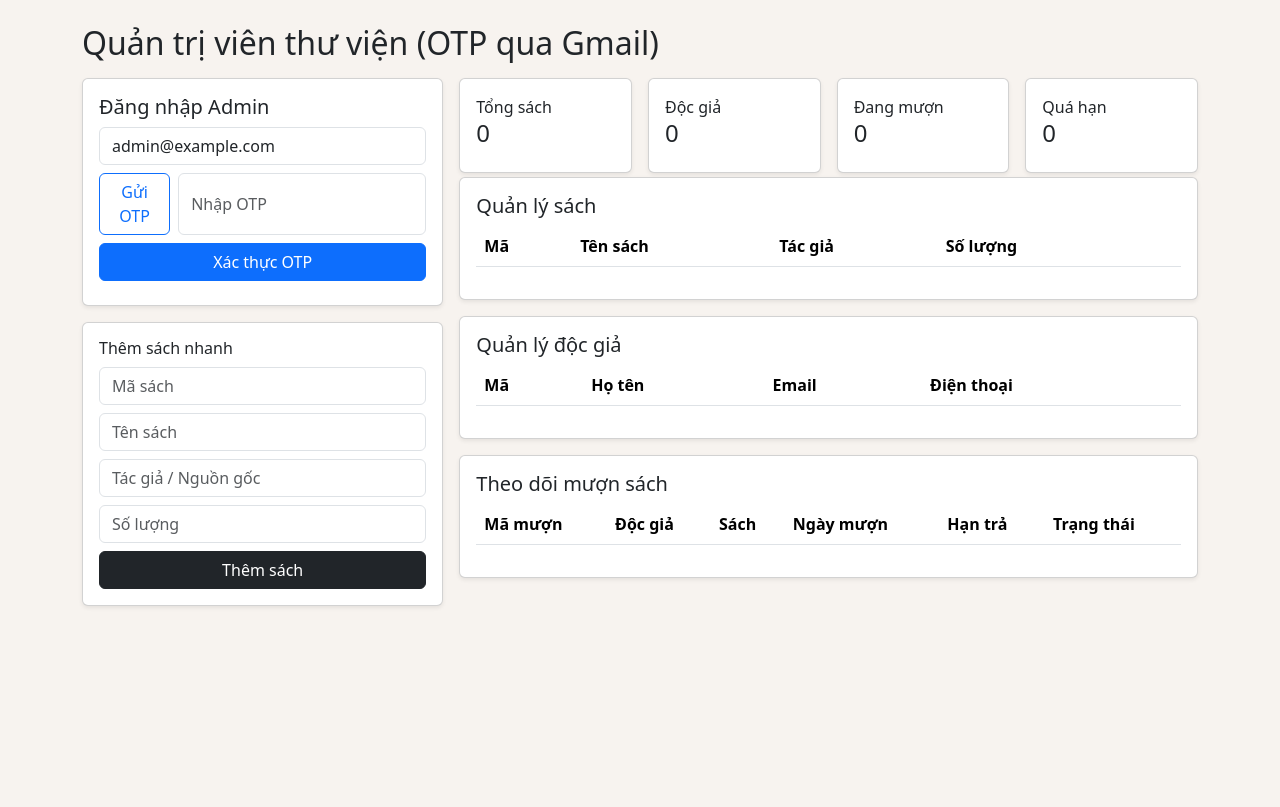
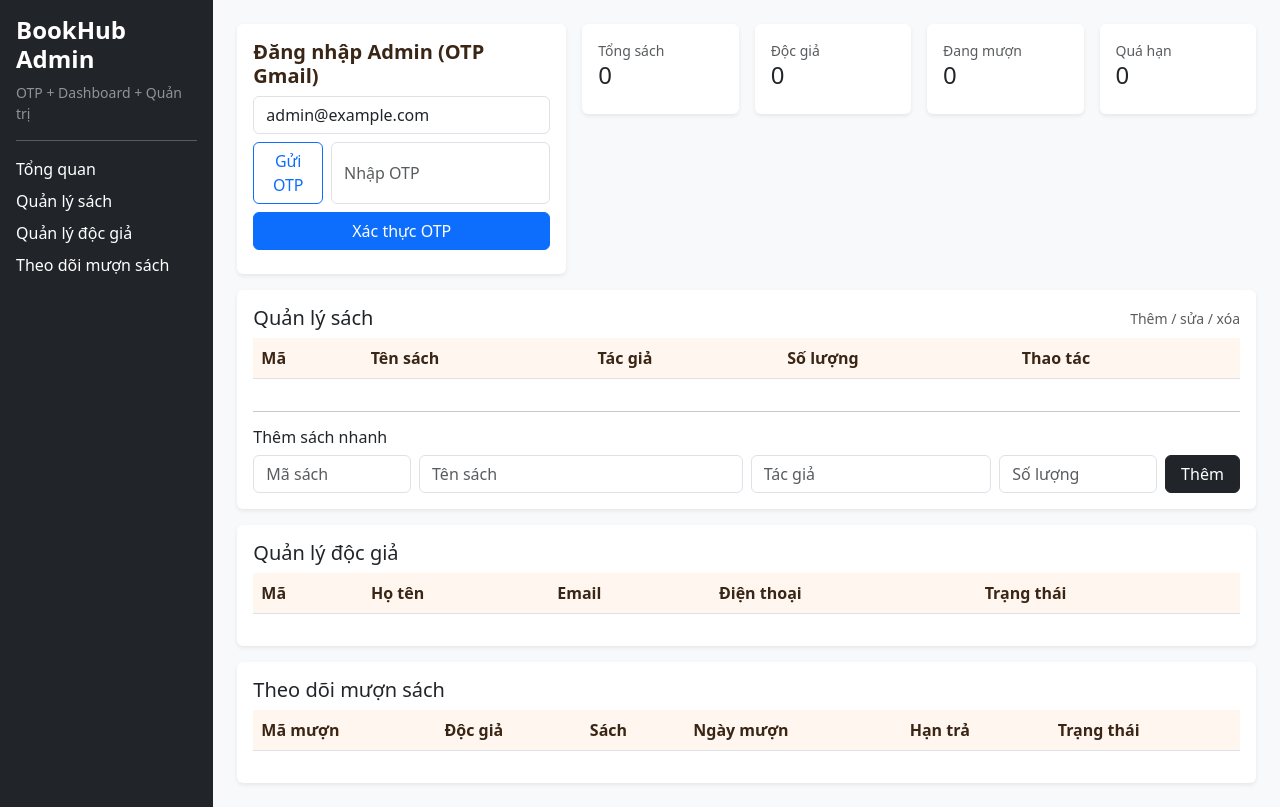
Before and after one commit to thebao200474/desktop-tutorial, a PHP site: page /admin.html in a window 1280 px wide. Before the commit the page ends 607 px from the top, so only its background shows below. Run offline with PHP 8.4, Linux system fonts and the light colour scheme; lists and menus that the app fills with data are empty.

Commit message:
Polish UI with book detail page, ratings, and richer admin management

```diff
--- a/public/admin.html
+++ b/public/admin.html
@@ -8,13 +8,24 @@
     <link rel="stylesheet" href="/styles.css" />
   </head>
   <body>
-    <div class="container py-4">
-      <h2 class="mb-3">Quản trị viên thư viện (OTP qua Gmail)</h2>
-      <div class="row g-3">
-        <div class="col-lg-4">
-          <div class="card shadow-sm">
+    <div class="container-fluid">
+      <div class="row min-vh-100">
+        <aside class="col-lg-2 bg-dark text-white p-3">
+          <h4 class="fw-bold">BookHub Admin</h4>
+          <p class="small text-white-50">OTP + Dashboard + Quản trị</p>
+          <hr />
+          <a href="#" class="d-block text-white text-decoration-none mb-2">Tổng quan</a>
+          <a href="#books-section" class="d-block text-white text-decoration-none mb-2">Quản lý sách</a>
+          <a href="#users-section" class="d-block text-white text-decoration-none mb-2">Quản lý độc giả</a>
+          <a href="#loans-section" class="d-block text-white text-decoration-none">Theo dõi mượn sách</a>
+        </aside>
+
+        <main class="col-lg-10 p-4 bg-light">
+          <div class="row g-3 mb-3">
+            <div class="col-xl-4">
+              <div class="card shadow-sm border-0 h-100">
                 <div class="card-body">
-              <h5>Đăng nhập Admin</h5>
+                  <h5 class="section-title">Đăng nhập Admin (OTP Gmail)</h5>
                   <input id="admin-email" class="form-control mb-2" value="admin@example.com" />
                   <div class="d-flex gap-2 mb-2">
                     <button class="btn btn-outline-primary" id="admin-send-otp">Gửi OTP</button>
@@ -24,63 +35,66 @@
                   <small id="admin-status" class="text-muted d-block mt-2"></small>
                 </div>
               </div>
+            </div>
 
-          <div class="card shadow-sm mt-3">
-            <div class="card-body">
-              <h6>Thêm sách nhanh</h6>
-              <input id="new-book-id" class="form-control mb-2" placeholder="Mã sách" />
-              <input id="new-book-name" class="form-control mb-2" placeholder="Tên sách" />
-              <input id="new-book-author" class="form-control mb-2" placeholder="Tác giả / Nguồn gốc" />
-              <input id="new-book-qty" type="number" class="form-control mb-2" placeholder="Số lượng" />
-              <button id="add-book-btn" class="btn btn-dark w-100">Thêm sách</button>
+            <div class="col-xl-8">
+              <div class="row g-3">
+                <div class="col-6 col-md-3"><div class="card shadow-sm border-0"><div class="card-body"><div class="small text-muted">Tổng sách</div><h4 id="s-total-books">0</h4></div></div></div>
+                <div class="col-6 col-md-3"><div class="card shadow-sm border-0"><div class="card-body"><div class="small text-muted">Độc giả</div><h4 id="s-readers">0</h4></div></div></div>
+                <div class="col-6 col-md-3"><div class="card shadow-sm border-0"><div class="card-body"><div class="small text-muted">Đang mượn</div><h4 id="s-borrowed">0</h4></div></div></div>
+                <div class="col-6 col-md-3"><div class="card shadow-sm border-0"><div class="card-body"><div class="small text-muted">Quá hạn</div><h4 id="s-overdue">0</h4></div></div></div>
               </div>
             </div>
           </div>
 
-        <div class="col-lg-8">
-          <div class="row g-3 mb-1">
-            <div class="col-6 col-md-3"><div class="card shadow-sm"><div class="card-body"><div>Tổng sách</div><h4 id="s-total-books">0</h4></div></div></div>
-            <div class="col-6 col-md-3"><div class="card shadow-sm"><div class="card-body"><div>Độc giả</div><h4 id="s-readers">0</h4></div></div></div>
-            <div class="col-6 col-md-3"><div class="card shadow-sm"><div class="card-body"><div>Đang mượn</div><h4 id="s-borrowed">0</h4></div></div></div>
-            <div class="col-6 col-md-3"><div class="card shadow-sm"><div class="card-body"><div>Quá hạn</div><h4 id="s-overdue">0</h4></div></div></div>
+          <section class="card shadow-sm border-0 mb-3" id="books-section">
+            <div class="card-body">
+              <div class="d-flex justify-content-between align-items-center mb-2">
+                <h5 class="mb-0">Quản lý sách</h5>
+                <div class="small text-muted">Thêm / sửa / xóa</div>
               </div>
-
-          <div class="card shadow-sm mb-3">
-            <div class="card-body">
-              <h5>Quản lý sách</h5>
               <div class="table-responsive">
-                <table class="table table-striped">
-                  <thead><tr><th>Mã</th><th>Tên sách</th><th>Tác giả</th><th>Số lượng</th><th></th></tr></thead>
+                <table class="table table-hover align-middle">
+                  <thead><tr><th>Mã</th><th>Tên sách</th><th>Tác giả</th><th>Số lượng</th><th>Thao tác</th></tr></thead>
                   <tbody id="books-table"></tbody>
                 </table>
               </div>
+              <hr>
+              <h6>Thêm sách nhanh</h6>
+              <div class="row g-2">
+                <div class="col-md-2"><input id="new-book-id" class="form-control" placeholder="Mã sách" /></div>
+                <div class="col-md-4"><input id="new-book-name" class="form-control" placeholder="Tên sách" /></div>
+                <div class="col-md-3"><input id="new-book-author" class="form-control" placeholder="Tác giả" /></div>
+                <div class="col-md-2"><input id="new-book-qty" type="number" class="form-control" placeholder="Số lượng" /></div>
+                <div class="col-md-1 d-grid"><button id="add-book-btn" class="btn btn-dark">Thêm</button></div>
               </div>
             </div>
+          </section>
 
-          <div class="card shadow-sm mb-3">
+          <section class="card shadow-sm border-0 mb-3" id="users-section">
             <div class="card-body">
               <h5>Quản lý độc giả</h5>
               <div class="table-responsive">
-                <table class="table table-striped">
-                  <thead><tr><th>Mã</th><th>Họ tên</th><th>Email</th><th>Điện thoại</th></tr></thead>
+                <table class="table table-striped align-middle">
+                  <thead><tr><th>Mã</th><th>Họ tên</th><th>Email</th><th>Điện thoại</th><th>Trạng thái</th></tr></thead>
                   <tbody id="users-table"></tbody>
                 </table>
               </div>
             </div>
-          </div>
+          </section>
 
-          <div class="card shadow-sm">
+          <section class="card shadow-sm border-0" id="loans-section">
             <div class="card-body">
               <h5>Theo dõi mượn sách</h5>
               <div class="table-responsive">
-                <table class="table table-striped">
+                <table class="table table-striped align-middle">
                   <thead><tr><th>Mã mượn</th><th>Độc giả</th><th>Sách</th><th>Ngày mượn</th><th>Hạn trả</th><th>Trạng thái</th></tr></thead>
                   <tbody id="loans-table"></tbody>
                 </table>
               </div>
             </div>
-          </div>
-        </div>
+          </section>
+        </main>
       </div>
     </div>
 
--- a/public/admin.js
+++ b/public/admin.js
@@ -51,6 +51,7 @@ document.getElementById('add-book-btn').addEventListener('click', async () => {
     MaNXB: 'NXB01',
     NamXuatBan: 2024
   };
+
   const res = await fetch('/api/admin/books', {
     method: 'POST',
     headers: {
@@ -65,13 +66,43 @@ document.getElementById('add-book-btn').addEventListener('click', async () => {
   loadAll();
 });
 
-async function api(path) {
+async function api(path, options = {}) {
   const res = await fetch(path, {
+    ...options,
     headers: {
+      ...(options.headers || {}),
       Authorization: `Bearer ${adminState.token}`
     }
   });
   return res.json();
+}
+
+async function editBook(book) {
+  const TenSach = prompt('Tên sách mới:', book.TenSach);
+  if (!TenSach) return;
+  const NguonGoc = prompt('Tác giả / Nguồn gốc:', book.NguonGoc || '');
+  if (NguonGoc === null) return;
+  const qtyInput = prompt('Số lượng:', String(book.SoQuyen));
+  const SoQuyen = Number(qtyInput);
+  if (Number.isNaN(SoQuyen)) return;
+
+  await api(`/api/admin/books/${book.MaSach}`, {
+    method: 'PUT',
+    headers: { 'Content-Type': 'application/json' },
+    body: JSON.stringify({
+      TenSach,
+      NguonGoc,
+      SoQuyen,
+      DonGia: book.DonGia,
+      NamXuatBan: book.NamXuatBan,
+      MaNXB: book.MaNXB,
+      MoTa: book.MoTa,
+      TheLoai: book.TheLoai,
+      AnhBia: book.AnhBia
+    })
+  });
+
+  loadAll();
 }
 
 async function loadAll() {
@@ -92,24 +123,37 @@ async function loadAll() {
   booksTable.innerHTML = '';
   (books.books || []).forEach((b) => {
     const tr = document.createElement('tr');
-    tr.innerHTML = `<td>${b.MaSach}</td><td>${b.TenSach}</td><td>${b.NguonGoc || ''}</td><td>${b.SoQuyen}</td><td><button class="btn btn-sm btn-danger" data-id="${b.MaSach}">Xóa</button></td>`;
-    booksTable.appendChild(tr);
-  });
+    tr.innerHTML = `
+      <td>${b.MaSach}</td>
+      <td>${b.TenSach}</td>
+      <td>${b.NguonGoc || ''}</td>
+      <td><span class="badge text-bg-light">${b.SoQuyen}</span></td>
+      <td>
+        <button class="btn btn-sm btn-warning me-1 edit-btn">Sửa</button>
+        <button class="btn btn-sm btn-danger delete-btn">Xóa</button>
+      </td>
+    `;
 
-  booksTable.querySelectorAll('button').forEach((btn) => {
-    btn.addEventListener('click', async () => {
-      await fetch(`/api/admin/books/${btn.dataset.id}`, {
-        method: 'DELETE',
-        headers: { Authorization: `Bearer ${adminState.token}` }
-      });
+    tr.querySelector('.edit-btn').addEventListener('click', () => editBook(b));
+    tr.querySelector('.delete-btn').addEventListener('click', async () => {
+      await api(`/api/admin/books/${b.MaSach}`, { method: 'DELETE' });
       loadAll();
     });
+
+    booksTable.appendChild(tr);
   });
 
   usersTable.innerHTML = '';
   (users.users || []).forEach((u) => {
+    const badge = u.TrangThai === 'Đang mượn' ? 'text-bg-warning' : 'text-bg-success';
     const tr = document.createElement('tr');
-    tr.innerHTML = `<td>${u.MaDocGia}</td><td>${u.HoLot} ${u.Ten}</td><td>${u.Email || ''}</td><td>${u.DienThoai || ''}</td>`;
+    tr.innerHTML = `
+      <td>${u.MaDocGia}</td>
+      <td>${u.HoLot} ${u.Ten}</td>
+      <td>${u.Email || ''}</td>
+      <td>${u.DienThoai || ''}</td>
+      <td><span class="badge ${badge}">${u.TrangThai}</span></td>
+    `;
     usersTable.appendChild(tr);
   });
 
--- a/public/styles.css
+++ b/public/styles.css
@@ -1,20 +1,38 @@
+:root {
+  --brown-900: #3a2616;
+  --brown-700: #6f4e37;
+  --brown-100: #efe3d6;
+}
+
 body {
-  background: #f7f3ef;
+  background: #f6f3ef;
+}
+
+.text-brown {
+  color: var(--brown-900);
 }
 
 .hero {
-  background: linear-gradient(120deg, #432818, #6f4e37);
-  color: white;
+  background: linear-gradient(130deg, var(--brown-900), var(--brown-700));
+  color: #fff;
   border-radius: 1rem;
 }
 
+.otp-panel {
+  border: 1px solid #e8dccf;
+}
+
 .book-card img {
-  height: 220px;
+  height: 240px;
   object-fit: cover;
 }
 
+.book-card .card-title {
+  min-height: 3rem;
+}
+
 .chat-box {
-  height: 260px;
+  height: 270px;
   overflow-y: auto;
   background: #fff;
   border: 1px solid #e9e1d9;
@@ -31,15 +49,20 @@ body {
 
 .chat-user {
   margin-left: auto;
-  background: #6f4e37;
+  background: var(--brown-700);
   color: #fff;
 }
 
 .chat-bot {
-  background: #ece4db;
+  background: var(--brown-100);
 }
 
 .section-title {
   font-weight: 700;
-  color: #432818;
+  color: var(--brown-900);
 }
+
+.table thead th {
+  background-color: #fff7ef;
+  color: var(--brown-900);
+}
```
Also changed, not shown: public/app.js (+28 -24 lines), public/book-detail.html (added, +49 -0 lines), public/book-detail.js (added, +113 -0 lines), public/index.html (+60 -37 lines), server.js (+64 -1 lines), README.md. Lines whose indentation alone changed are shown as unchanged.
